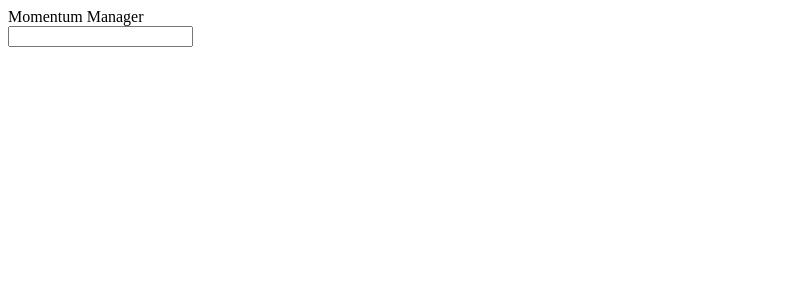
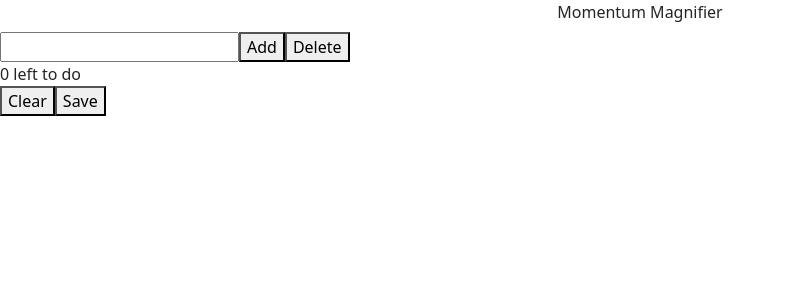
Before and after one commit to ianjleblanc/momentum-magnifier, a React (Create React App) app: page / in a window 1280 px wide. Shown: the top 300 px of the page, without its empty margins (0-786 px from the left). Built offline with nearby package versions, Linux system fonts and the light colour scheme.

Commit message:
changed momentum to commitments

```diff
--- a/public/index.html
+++ b/public/index.html
@@ -24,7 +24,7 @@
       work correctly both with client-side routing and a non-root public URL.
       Learn how to configure a non-root public URL by running `npm run build`.
     -->
-    <title>Momentum Manager</title>
+    <title>Momentum Magnifier</title>
   </head>
   <body>
     <noscript>You need to enable JavaScript to run this app.</noscript>
--- a/src/App.js
+++ b/src/App.js
@@ -1,11 +1,27 @@
-import React from 'react';
-import TodoList from './TodoList';
+import React, { useState } from 'react';
+import CommitmentList from './momentum/CommitmentsList';
+import Header from './Header';
 
 function App() {
+  const [commitments, setCommitments] = useState(["momentum 1", "momentum 2"]);
+
   return (
     <div>
-      <TodoList />
-      <input type="text" />
+      <Header />
+      <CommitmentList commitments={commitments} />
+      <div>
+        <input type="text" />
+        <button>Add</button>
+        <button>Delete</button>
+      </div>
+      <div>0 left to do</div>
+      <div>
+      <button>Clear</button>
+      <button>Save</button>
+      </div>
+
+
+
     </div>
 
   )
--- /dev/null
+++ b/src/Header.js
@@ -0,0 +1,9 @@
+import React from 'react'
+
+export default function Header() {
+    return (
+        <div className="d-flex justify-content-center mb-2">
+            Momentum Magnifier
+        </div>
+    )
+}
--- a/src/index.js
+++ b/src/index.js
@@ -1,7 +1,7 @@
 import React from 'react';
 import ReactDOM from 'react-dom';
 import App from './App';
-
+import 'bootstrap/dist/css/bootstrap.css';
 
 ReactDOM.render(
   <React.StrictMode>
--- a/src/TodoList.js
+++ b/src/momentum/CommitmentItem.js
@@ -1,9 +1,9 @@
 import React from 'react'
 
-export default function TodoList() {
+export default function CommitmentItem({commitment}) {
     return (
         <div>
-            Momentum Manager
+
         </div>
     )
 }
--- /dev/null
+++ b/src/momentum/CommitmentsList.js
@@ -0,0 +1,8 @@
+import React from 'react'
+import CommitmentItem from './CommitmentItem'
+
+export default function CommitmentList({commitments}) {
+    return (
+        commitments.map
+    )
+}
```
